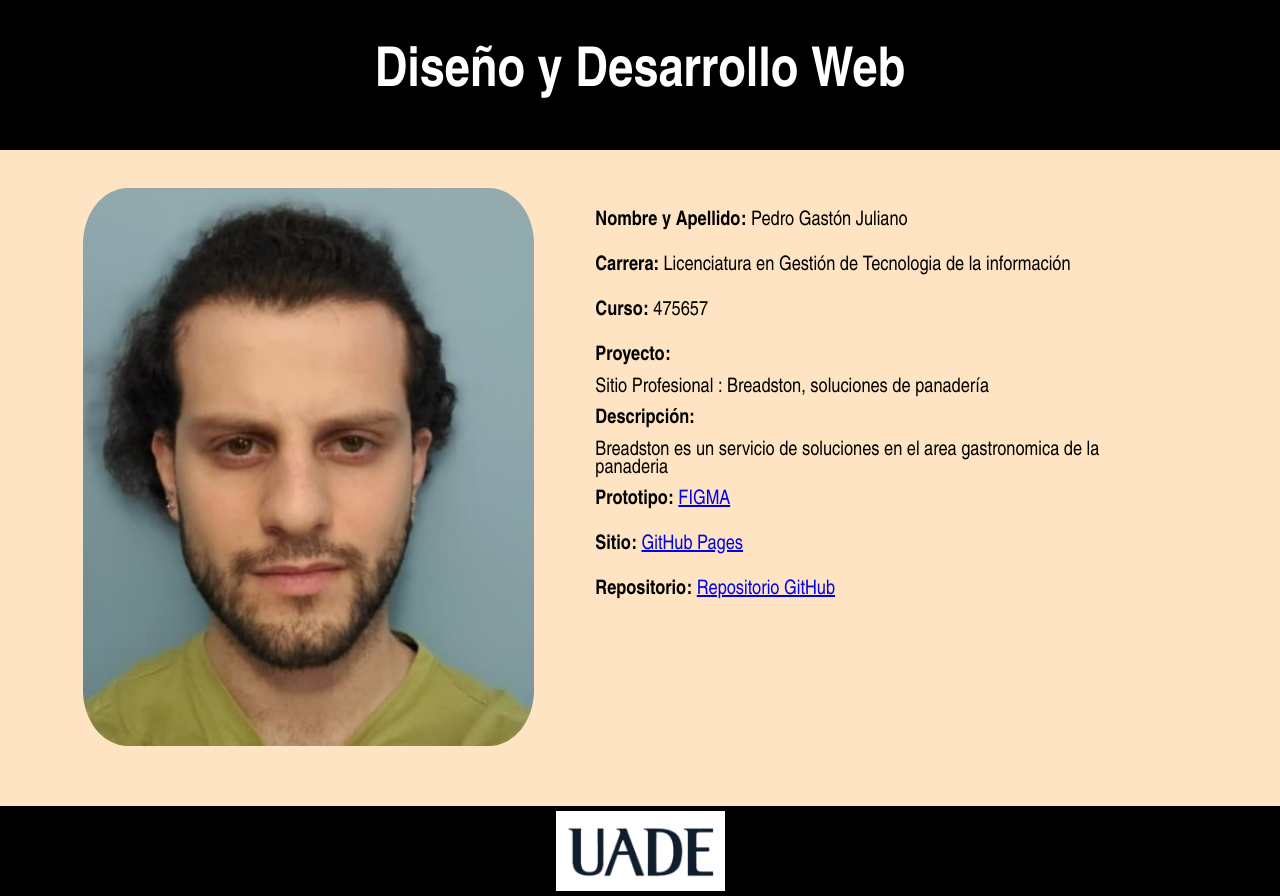
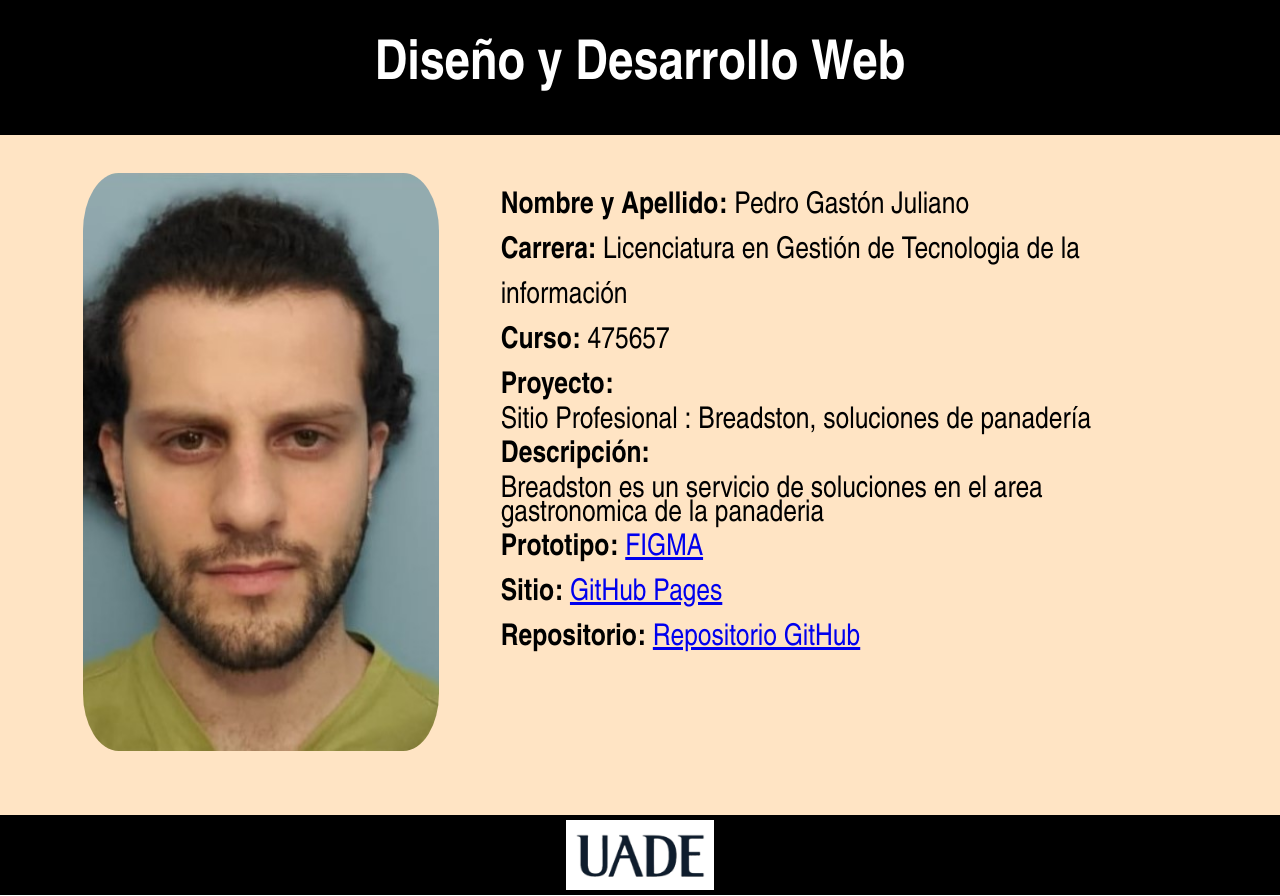
Before and after one commit to gastonjuliano/Parcial_Juliano_Ficha, a plain HTML site: page index.html in a window 1280 px wide. Drawn offline with Linux system fonts and the light colour scheme.

Commit message:
entrega final

```diff
--- a/style.css
+++ b/style.css
@@ -10,7 +10,7 @@ header{
     justify-content: center;
     align-items: center;
     width: 100%;
-    height: 150px;
+    height: 135px;
 }
 header h1{
     font-size: 55px;
@@ -26,7 +26,7 @@ body{
 
 .divmain {
     display: flex;
-    height: 82vh;
+    height: 85vh;
     background-color: #FFE4C4;
     justify-content: center;
 
@@ -56,8 +56,8 @@ body{
     margin-top: 1%;
     margin-left: 6%;
     color: black;
-    line-height: 50px;
-    font-size: 20px;
+    line-height: 60px;
+    font-size: 30px;
     font-family: 'Franklin Gothic', 'Arial Narrow', Arial, sans-serif;
 }
 
@@ -68,7 +68,7 @@ strong{
 footer{
     display: flex;
     width: 100%;
-    height: 90px;
+    height: 80px;
     background-color: black;
     justify-content: center;
     align-items: center;
@@ -79,13 +79,13 @@ footer .logo{
     background-position: center;
     background-repeat: no-repeat;
     background-size: contain;
-    height: 80px;
+    height: 70px;
     width: 200px;
 
 }
 
 .menosinter{
-    line-height: 18px;
+    line-height: 24px;
 }
 
 
@@ -98,7 +98,7 @@ footer .logo{
 
     .fotocarnet {
         height: 100%;
-        width: 65%;
+        width: 45%;
     }
 }
 
@@ -171,6 +171,10 @@ footer .logo{
 
 
 @media (max-width:768px){
+
+    .divmain{
+        height: 127vh;
+    }
 
     .descripcion{
         font-size: 20px;
```
